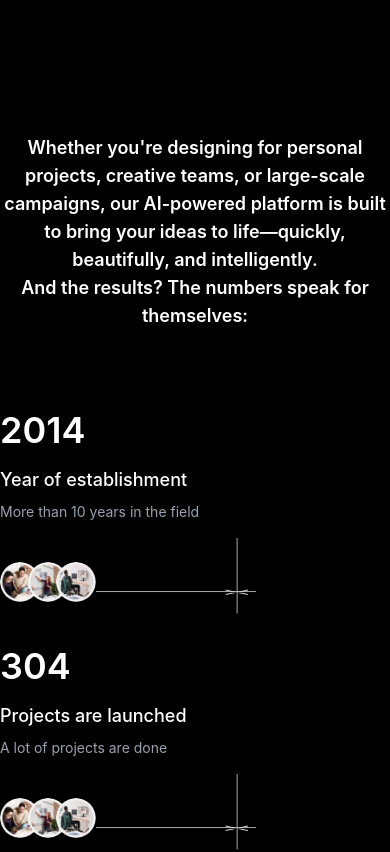
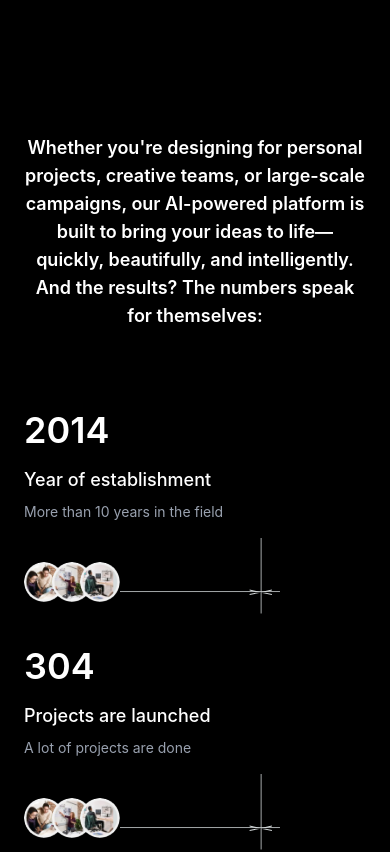
Before and after one commit to jeevana4587/SaaS-Landing-Page, a React (Vite) app: page / in a window 390 px wide. Shown: the part 2520-3372 px from the top of the page. Built offline with nearby package versions, Linux system fonts and the light colour scheme.

Commit message:
Did some changes for better responsiveness of the page

```diff
--- a/src/Components/FAQ-section/FAQItem.jsx
+++ b/src/Components/FAQ-section/FAQItem.jsx
@@ -7,7 +7,7 @@ function FAQItem({question, answer}){
     return (
         <div className="flex flex-col ">
         <div className="flex justify-between items-start gap-4 " onClick={() => setIsOpen(!isOpen)}>
-            <p className="text-white font-medium">{question}</p>
+            <p className="text-white font-medium text-left">{question}</p>
             <ChevronDown
             size={20}
             strokeWidth={1.8}
--- a/src/Components/NumberStats-section/NumberStats.jsx
+++ b/src/Components/NumberStats-section/NumberStats.jsx
@@ -6,7 +6,7 @@ import image3 from "../../assets/3.png";
 function NumberStats() {
     return (
         <section className=" bg-black py-24">
-            <div className="max-w-7xl mx-auto flex flex-col items-center ">
+            <div className="max-w-7xl mx-auto flex flex-col items-center px-6 ">
                {/*paragraph*/}
                <p className="max-w-xl text-center text-white text-lg font-semibold leading-7 mb-20">
                     Whether you're designing for personal projects, creative teams, or
@@ -16,7 +16,7 @@ function NumberStats() {
                     And the results? The numbers speak for themselves:
                     </p>
                {/*StatCards*/}
-               <div className="flex flex-wrap justify-between items-start w-full gap-x-2 gap-y-8">
+               <div className="flex flex-wrap justify-between items-start w-full gap-x-2 gap-y-8 ">
                   <div className="w-64">
                       <StatCard
                       number="2014"
--- a/src/Components/Pricing-section/pricing.jsx
+++ b/src/Components/Pricing-section/pricing.jsx
@@ -3,7 +3,7 @@ import PricingCard from "./PricingCard.jsx";
 function Pricing() {
     return (
         <section className="min-h-screen bg-black py-16">
-        <div className="max-w-7xl mx-auto flex flex-col items-center text-center gap-8  ">
+        <div className="max-w-7xl mx-auto flex flex-col items-center text-center gap-8 px-6 ">
             <h1 className="text-4xl sm:text-5xl md:text-6xl lg:text-7xl text-white font-bold leading-tight">
                 <span>Choose the Plan</span>
                 <br />
```
